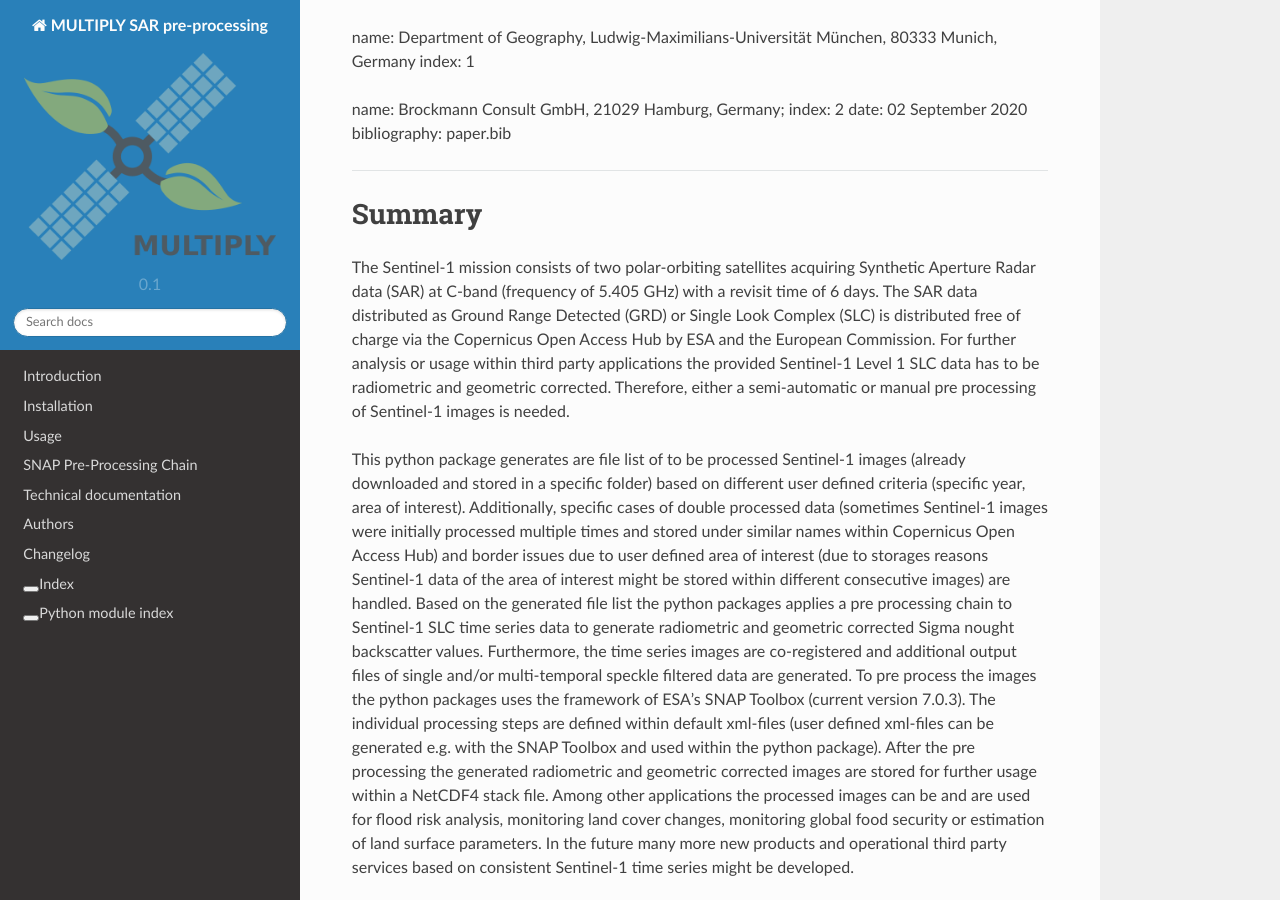
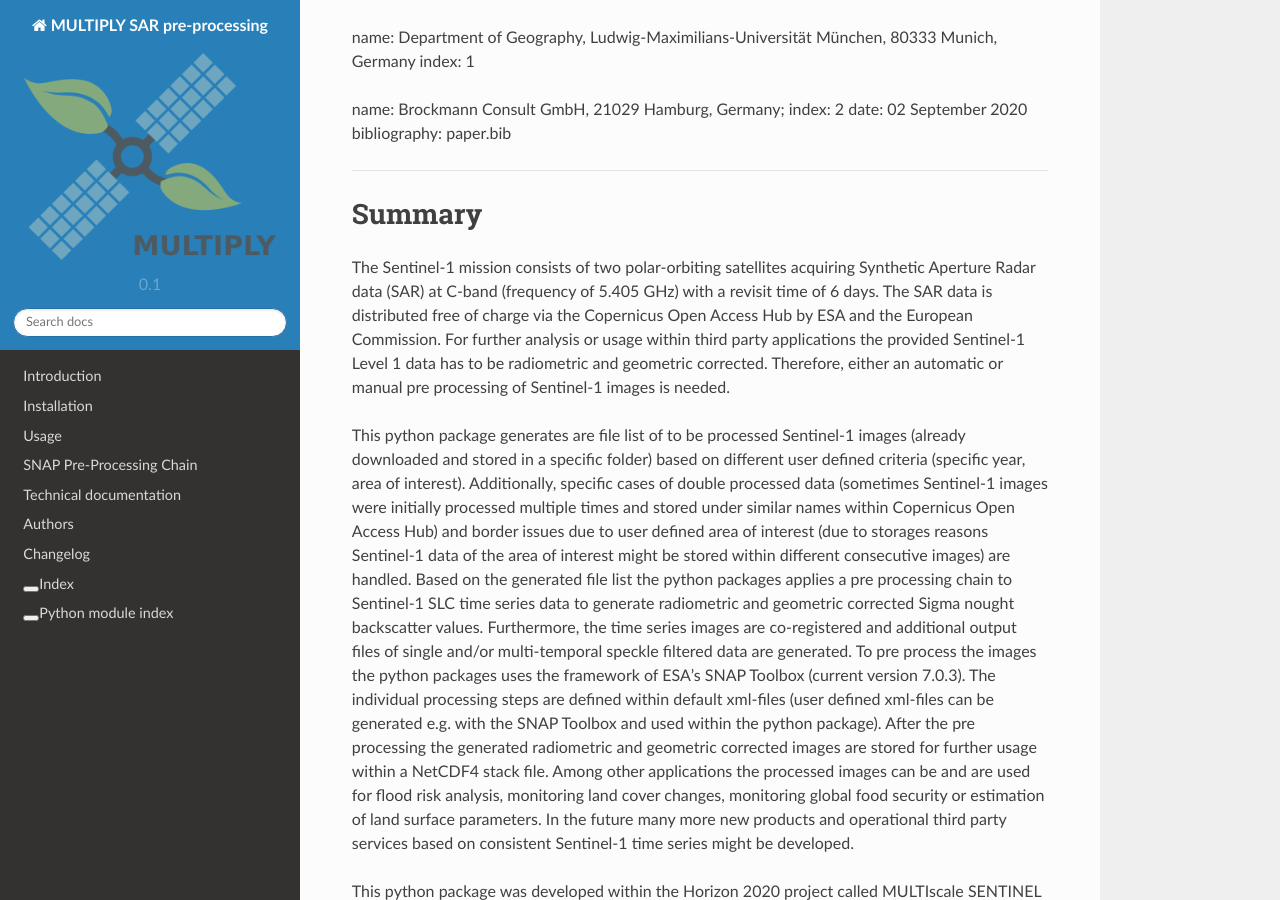
Before and after one commit to multiply-org/sar-pre-processing, a Sphinx documentation site: the page built from docs/paper.md, in a window 1280 px wide and 900 px high, scrolled down 458 px. Built offline with Sphinx 7.4.7 and the Read the Docs theme 2.0.0, drawn with Linux system fonts in a browser that asks for light colours; pages that are not in the unit, such as notebooks, are missing from menus; the version number is read from the project's files by our own code.

Commit message:
rewrite paper passage

```diff
--- a/docs/paper.md
+++ b/docs/paper.md
@@ -23,9 +23,9 @@
 # Summary
 
 The Sentinel-1 mission consists of two polar-orbiting satellites acquiring Synthetic Aperture Radar data (SAR) at C-band (frequency of 5.405 GHz) with a revisit time of 6 days.
-The SAR data distributed as Ground Range Detected (GRD) or Single Look Complex (SLC) is distributed free of charge via the Copernicus Open Access Hub by ESA and the European Commission.
-For further analysis or usage within third party applications the provided Sentinel-1 Level 1 SLC data has to be radiometric and geometric corrected.
-Therefore, either a semi-automatic or manual pre processing of Sentinel-1 images is needed.
+The SAR data is distributed free of charge via the Copernicus Open Access Hub by ESA and the European Commission.
+For further analysis or usage within third party applications the provided Sentinel-1 Level 1 data has to be radiometric and geometric corrected.
+Therefore, either an automatic or manual pre processing of Sentinel-1 images is needed.
 
 This python package generates are file list of to be processed Sentinel-1 images (already downloaded and stored in a specific folder) based on different user defined criteria (specific year, area of interest).
 Additionally, specific cases of double processed data (sometimes Sentinel-1 images were initially processed multiple times and stored under similar names within Copernicus Open Access Hub) and border issues due to user defined area of interest (due to storages reasons Sentinel-1 data of the area of interest might be stored within different consecutive images) are handled.
```
